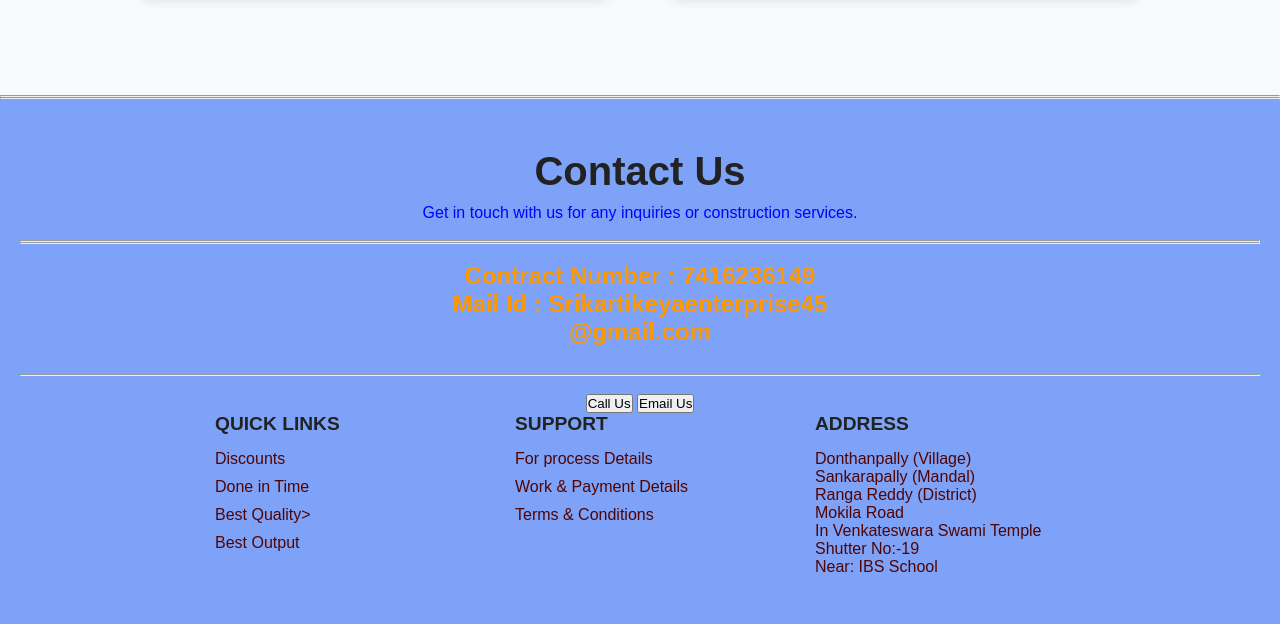
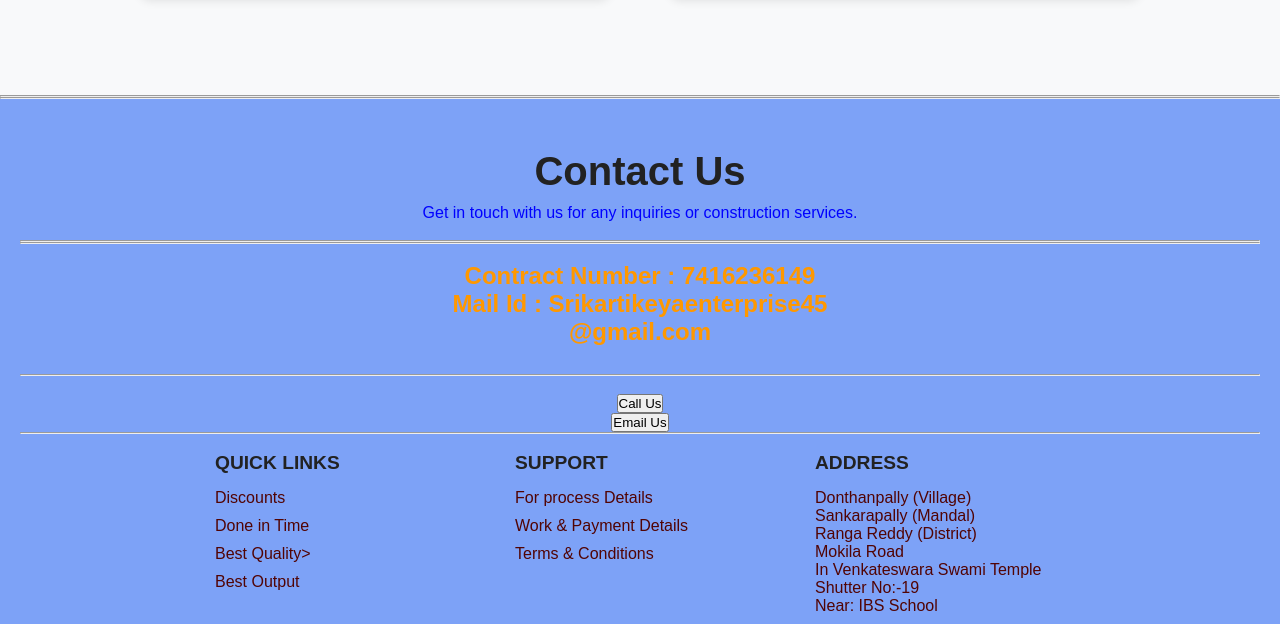
Before and after one commit to harisubbarajusagi/sri_karthikeya, a plain HTML site: page index.html in a window 1280 px wide. Shown: the part 3686-4310 px from the top of the page. Drawn offline with Linux system fonts and the light colour scheme.

Commit message:
index.html

```diff
--- a/index.html
+++ b/index.html
@@ -159,8 +159,8 @@
 <h3 class="hari1">Contract Number : 7416236149 <br>
     Mail Id : Srikartikeyaenterprise45<br>
     @gmail.com</h3><br><hr><br>
-    <button id="callButton">Call Us</button>
-<button id="emailButton">Email Us</button>
+ <button id="callButton">Call Us</button> <br>
+<button id="emailButton">Email Us</button> <br><hr><br>
 
     <div class="container">
 
```
